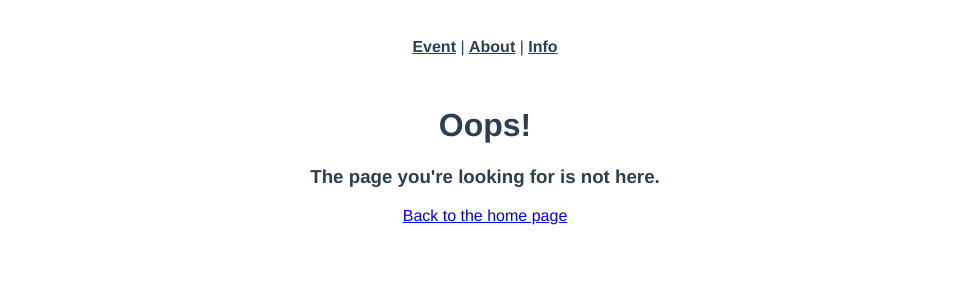
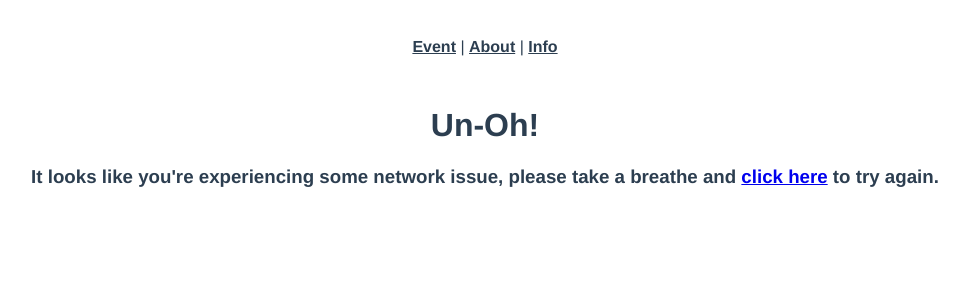
Before and after one commit to sawroryyin/331-Lab02-Practice, a Vue app in the folder 331-intro-to-vite/: page /network-error in a window 1280 px wide. Shown: the top 300 px of the page, without its empty margins (155-1124 px from the left). Built offline with nearby package versions, Linux system fonts and the light colour scheme; the HTML template or start-up script is replaced by a standard one.

Commit message:
finish 5.2

```diff
--- a/331-intro-to-vite/src/router/index.ts
+++ b/331-intro-to-vite/src/router/index.ts
@@ -7,6 +7,7 @@
 import EventEditView from '@/views/event/EditView.vue'
 import EventLayoutView from '@/views/event/LayoutView.vue'
 import NotFoundView from '@/views/NotFoundView.vue'
+import NetworkErrorView from '@/views/NetworkErrorView.vue'
 
 const router = createRouter({
   history: createWebHistory(import.meta.env.BASE_URL),
@@ -66,6 +67,11 @@
       path: '/:catchAll(.*)',
       name: 'not-found',
       component: NotFoundView
+    },
+    {
+      path: '/network-error',
+      name: 'network-error-view',
+      component: NetworkErrorView
     }
   ]
 })
--- /dev/null
+++ b/331-intro-to-vite/src/views/NetworkErrorView.vue
@@ -0,0 +1,9 @@
+<template>
+    <div class="networkError">
+        <h1>Un-Oh!</h1>
+        <h3>
+            It looks like you're experiencing some network issue, please take a breathe and
+            <a href="#" @click="$router.go(-1)">click here</a> to try again.
+        </h3>
+    </div>
+</template>
--- a/331-intro-to-vite/src/views/event/LayoutView.vue
+++ b/331-intro-to-vite/src/views/event/LayoutView.vue
@@ -19,11 +19,15 @@
     .then((response) => {
         event.value = response.data
     })
-    .catch(() => {
-        router.push({
-            name: '404-resource-view',
-            params: { resource: 'event' }
-        })
+    .catch((error) => {
+        if (error.response && error.response.status === 404) {
+            router.push({
+                name: '404-resource-view',
+                params: { resource: 'event'}
+            })
+        } else {
+            router.push({ name: 'network-error-view'})
+        }
     })
 })
 </script>
```
